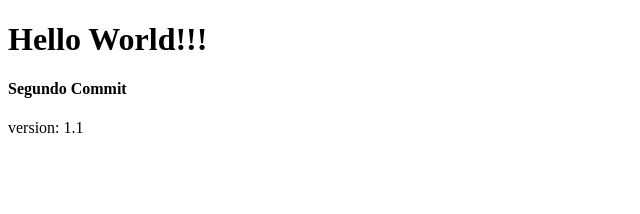
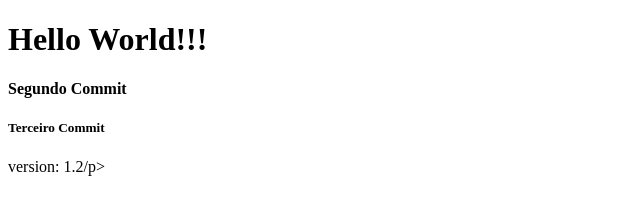
Before and after one commit to MattheusVicente/top_inf, a plain HTML site: page index.html in a window 1280 px wide. Shown: the whole page, without its empty margins (0-640 px from the left). Drawn offline with Linux system fonts and the light colour scheme.

Commit message:
Update index.html

```diff
--- a/index.html
+++ b/index.html
@@ -7,7 +7,8 @@
   <div>
     <h1>Hello World!!!</h1>
     <h4>Segundo Commit</h4>
+    <h5>Terceiro Commit</h5>
   </div>
-  <p>version: 1.1</p>
+  <p>version: 1.2/p>
 </body>
 </html>
```
